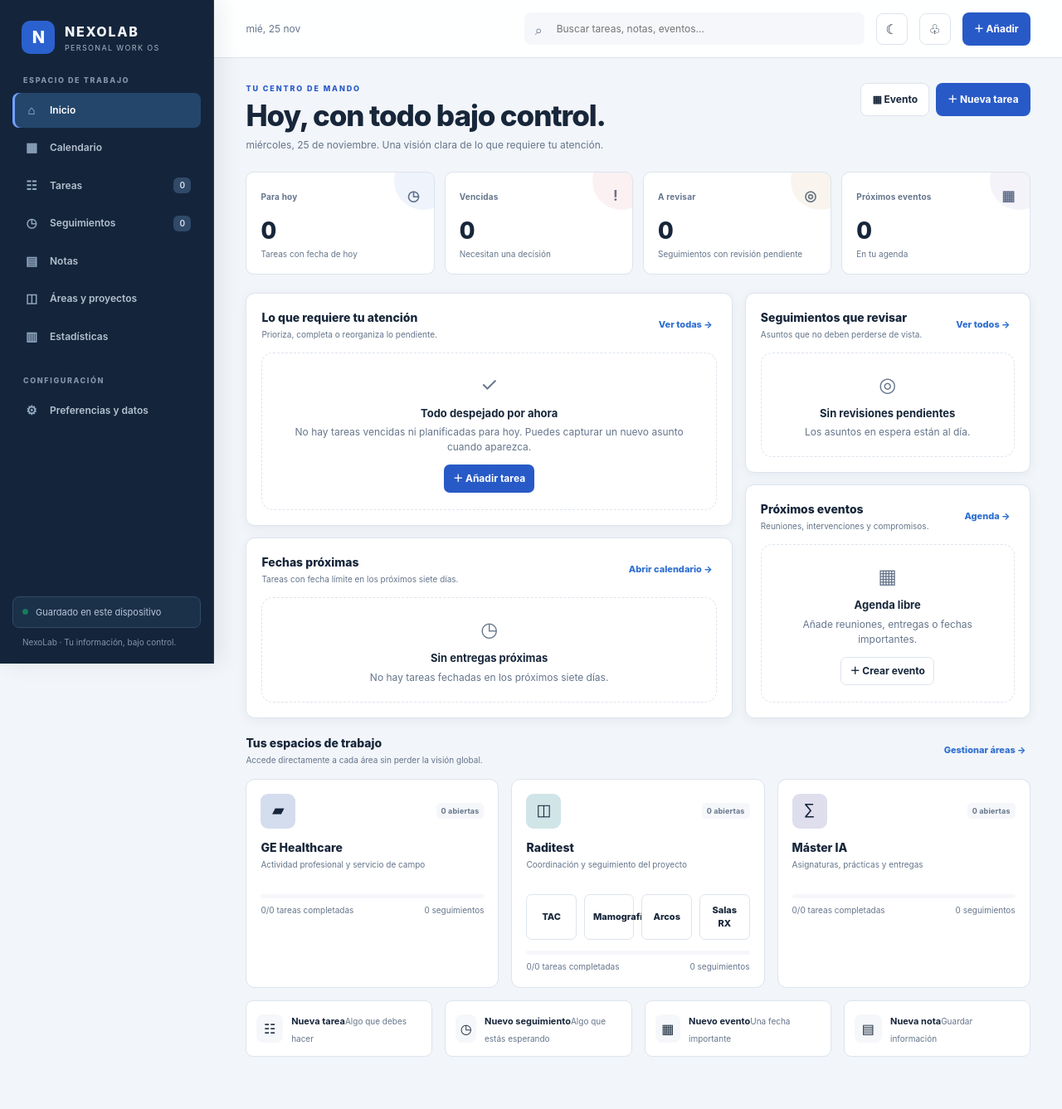
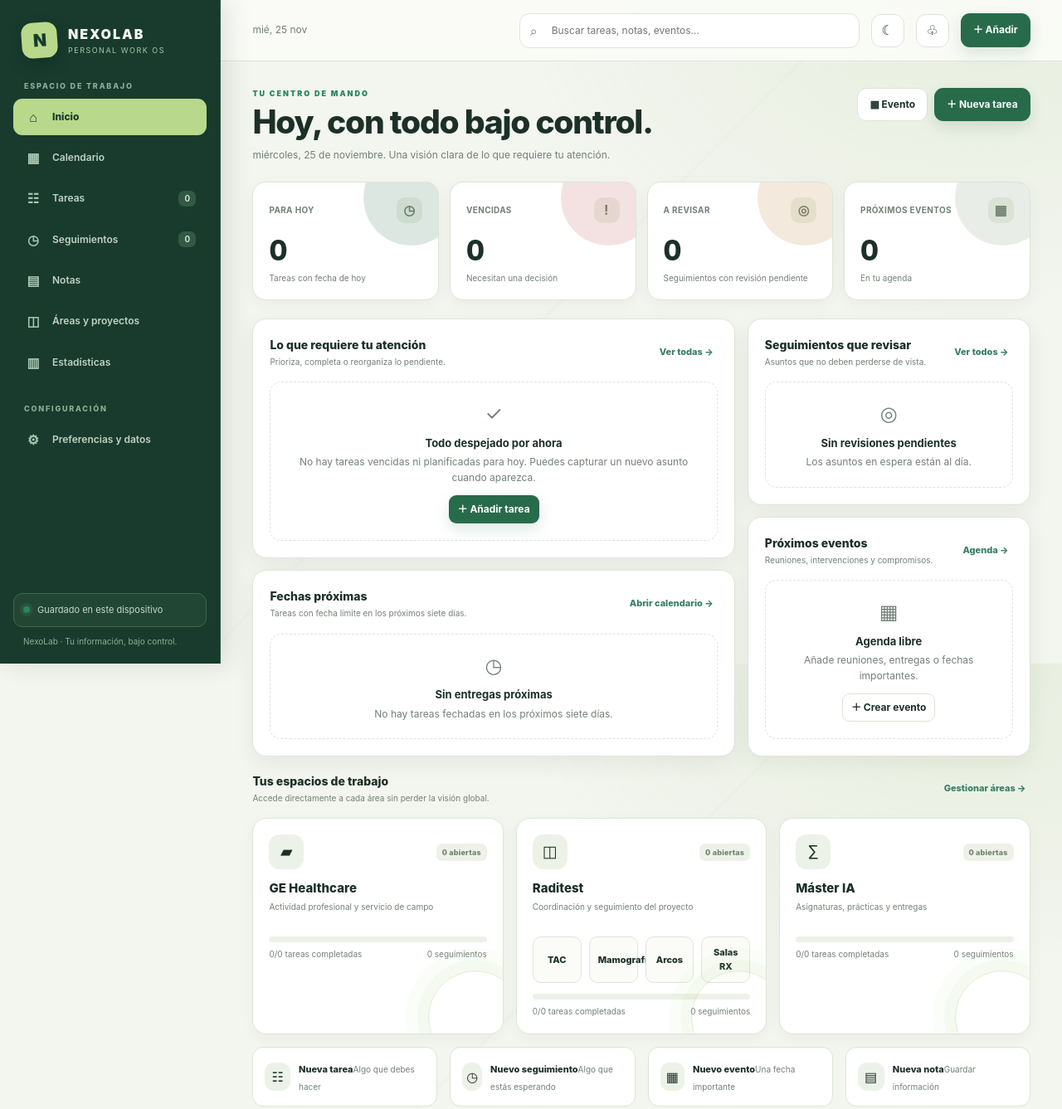
Before and after one commit to mariajega/nexoLAB, a plain HTML site: page index.html in a window 1280 px wide. Shown: the whole page at 83% size. Drawn offline with Linux system fonts and the light colour scheme.

Commit message:
Add files via upload

```diff
--- a/index.html
+++ b/index.html
@@ -78,48 +78,53 @@ a{color:var(--info)}
 @media(min-width:761px){.mobile-bottom,.mobile-fab{display:none!important}}
 
 /* =========================================================
-   NEXOLAB · VISUAL SYSTEM 2.0
-   Dirección: profesional / editorial / productividad.
-   Paleta slate + cobalt + teal; geometría más precisa.
+   NEXOLAB · BOTANICAL CONTROL ROOM 3.0
+   Distinct visual identity: forest / sage / lime / warm paper.
    ========================================================= */
 html[data-theme="light"]{
-  color-scheme:light;
-  --bg:#F2F5F9;--bg2:#FFFFFF;--card:#FFFFFF;--card2:#F5F7FA;--line:#DDE4ED;
-  --txt:#17263A;--mut:#65758B;--acc:#285AC7;--acc2:#0F8588;--ok:#167B5C;
-  --info:#2F6FD1;--warn:#A96D16;--bad:#C44252;--vio:#6558A6;--teal:#0F8588;
-  --shadow:0 3px 14px rgba(27,48,75,.055);--r:13px;--navw:258px;
+ color-scheme:light;--bg:#F3F5EF;--bg2:#FBFCF8;--card:#FFFFFF;--card2:#EDF2E8;--line:#DCE5D8;
+ --txt:#1C3028;--mut:#718176;--acc:#276B4B;--acc2:#8DBB62;--ok:#25865A;--info:#397E69;
+ --warn:#B27A2F;--bad:#B94D4D;--vio:#758D69;--teal:#4D9B7A;--shadow:0 8px 26px rgba(36,70,49,.07);--r:17px;--navw:266px;
 }
 html[data-theme="dark"]{
-  color-scheme:dark;
-  --bg:#101B2A;--bg2:#162438;--card:#192A40;--card2:#20344D;--line:#30445D;
-  --txt:#EAF0F6;--mut:#A5B4C7;--acc:#83A9FF;--acc2:#64C3C4;--ok:#69C6A5;
-  --info:#8AB5FF;--warn:#E4BB70;--bad:#F08B98;--vio:#B2A7F5;--teal:#66C3C5;
-  --shadow:0 8px 26px rgba(0,0,0,.17);--r:13px;--navw:258px;
+ color-scheme:dark;--bg:#101D18;--bg2:#172820;--card:#1B3026;--card2:#243B30;--line:#355143;
+ --txt:#EDF4EC;--mut:#A2B5A5;--acc:#9BCB78;--acc2:#B8D98B;--ok:#73C69A;--info:#8BC8AD;
+ --warn:#E1B76E;--bad:#E58D87;--vio:#B5C78F;--teal:#76BFA0;--shadow:0 9px 28px rgba(0,0,0,.22);--r:17px;--navw:266px;
 }
-html,body{font-family:Inter,"Aptos","Segoe UI",system-ui,-apple-system,Roboto,sans-serif;font-size:14px;letter-spacing:0;line-height:1.5}
-body{background:var(--bg);background-image:none}
-.sidebar{background:#14253B;border-right:1px solid #263B54;backdrop-filter:none;box-shadow:8px 0 26px rgba(18,37,59,.08);padding:25px 15px 18px;gap:25px}
-.brand{padding:0 11px;gap:12px}.brand-mark{width:40px;height:40px;border-radius:10px;background:#2B61CF;color:#fff;font-size:20px;font-weight:850;box-shadow:none;letter-spacing:-1px}
-.brand-name{font-size:16px;letter-spacing:1.7px;font-weight:850;color:#F3F6FB}.brand-sub{font-size:9px;letter-spacing:1.35px;color:#A7B6C8}
-.nav-label{color:#8295AC;font-size:9px;letter-spacing:1.6px;font-weight:800;padding:0 13px;margin-bottom:8px}
-.nav-list{gap:3px}.nav-btn{min-height:42px;border-radius:8px;padding:10px 12px;color:#B5C1D0;font-weight:600;font-size:12px;gap:11px;transition:background .14s,color .14s}
-.nav-btn:hover{background:#203852;color:#F7FAFF}.nav-btn.active{background:#24466B;color:#fff;box-shadow:inset 3px 0 #73A1FF}
-.nav-ico{font-size:15px;color:#91A8C1}.nav-btn.active .nav-ico{color:#AFC9FF}.nav-count{background:#304A68;color:#D6E2F1;border-radius:6px;font-size:10px}
-.storage-pill{background:#1B3049;border-color:#324B66;color:#B9C7D7;border-radius:8px;padding:10px 11px}.storage-dot{box-shadow:none;width:7px;height:7px}.sidebar-foot{color:#8295AC}
-.main{background:var(--bg)}.topbar{height:70px;padding:0 clamp(18px,3vw,40px);background:color-mix(in srgb,var(--bg2) 92%,transparent);border-bottom:1px solid var(--line);backdrop-filter:blur(14px)}
-.top-search input{border-radius:8px;background:var(--card2);border-color:transparent;height:39px;font-size:12px}.top-search input:focus{border-color:var(--info);background:var(--card)}
-.icon-btn{border-radius:8px;background:var(--card);border-color:var(--line);width:38px;height:38px}.btn{border-radius:8px;font-size:12px;font-weight:680;padding:9px 13px}.btn.primary{background:var(--acc);color:#fff;box-shadow:none}.btn.primary:hover{background:#1F4EAF;filter:none}.btn.small{border-radius:7px}
-.content{padding-top:30px}.eyebrow{font-size:9px;letter-spacing:1.9px;color:var(--acc);font-weight:800}.page-title{font-size:clamp(26px,3vw,35px);font-weight:760;letter-spacing:-1.1px;color:var(--txt)}.page-sub{font-size:12px;line-height:1.55;color:var(--mut)}
-.stats-grid{gap:12px}.stat-card{border-radius:10px;padding:16px 17px;min-height:105px;box-shadow:none;border-color:var(--line)}.stat-card:after{width:70px;height:70px;right:-22px;top:-25px;opacity:.07}.stat-top{font-size:10px;letter-spacing:.2px}.stat-value{font-size:29px;font-weight:760;letter-spacing:-.8px}.stat-foot{font-size:10px}
-.section-card{border-radius:11px;padding:18px;box-shadow:var(--shadow)}.section-title{font-size:14px;font-weight:760}.section-note{font-size:10px}.item-card{border-radius:9px;padding:11px 12px}.item-title{font-size:12px;font-weight:700}.item-meta{font-size:10px}.project-card{border-radius:11px;padding:17px;box-shadow:none}.project-card:hover{transform:translateY(-1px);border-color:var(--acc)}.project-icon{border-radius:9px}.project-name{font-size:14px;font-weight:760}.project-desc{font-size:10px}.progress{height:5px;border-radius:4px}.quick-card{border-radius:9px;padding:12px}.quick-ico{border-radius:8px}.quick-name{font-size:11px;font-weight:700}
-.pill{border-radius:5px;font-size:9px;letter-spacing:.15px;padding:3px 6px;font-weight:750}.check-circle{border-radius:5px}.tiny-btn{border-radius:7px}.control{border-radius:8px}.segmented{border-radius:8px}.segmented button{border-radius:6px}.kanban-col{border-radius:10px}.kanban-task{background:var(--card)}
-.calendar-card{border-radius:11px}.cal-day{border-radius:7px}.cal-day.today{border-color:var(--acc)}.cal-day.selected{background:color-mix(in srgb,var(--acc) 10%,var(--card));border-color:var(--acc)}
-.followup-card{border-radius:10px}.age-num{font-size:18px;font-weight:760}.note-card{border-radius:10px}.area-chip{border-radius:7px}.ring{width:106px;height:106px}.modal{border-radius:14px}.modal-head{padding:17px 19px}.modal-title{font-weight:760}.field input,.field select,.field textarea{border-radius:8px}.toast{border-radius:8px}
-.mobile-bottom{background:color-mix(in srgb,var(--bg2) 96%,transparent);border-top-color:var(--line)}.mobile-nav{font-weight:650;font-size:9px}.mobile-nav.active{color:var(--acc)}.mobile-fab{background:var(--acc);color:#fff;border-radius:13px;box-shadow:0 7px 18px color-mix(in srgb,var(--acc) 24%,transparent)}
+html,body{font-family:Inter,"Aptos","Segoe UI",system-ui,-apple-system,Roboto,sans-serif;font-size:14px;letter-spacing:0;line-height:1.52}
+body{background:var(--bg);background-image:radial-gradient(ellipse at 92% 0%,color-mix(in srgb,var(--acc2) 12%,transparent),transparent 34%),linear-gradient(135deg,transparent 0 49.8%,color-mix(in srgb,var(--acc) 2%,transparent) 50%,transparent 50.2%);background-attachment:fixed}
+.sidebar{background:#183B2D;border-right:1px solid #2B5541;backdrop-filter:none;box-shadow:8px 0 30px rgba(23,58,42,.12);padding:27px 16px 19px;gap:27px}
+.brand{padding:0 10px;gap:13px}.brand-mark{width:43px;height:43px;border-radius:13px;background:#B8D98B;color:#183B2D;font-size:21px;font-weight:950;box-shadow:0 7px 18px #081c1240;letter-spacing:-1px;transform:rotate(-4deg)}
+.brand-name{font-size:16px;letter-spacing:2px;font-weight:900;color:#F4F7EF}.brand-sub{font-size:9px;letter-spacing:1.5px;color:#A9C5B1}
+.nav-label{color:#8EAF99;font-size:9px;letter-spacing:1.8px;font-weight:850;padding:0 13px;margin-bottom:8px}
+.nav-list{gap:5px}.nav-btn{min-height:44px;border-radius:11px;padding:10px 13px;color:#C1D2C5;font-weight:620;font-size:12px;gap:12px;transition:background .16s,color .16s}
+.nav-btn:hover{background:#244C39;color:#fff}.nav-btn.active{background:#B8D98B;color:#183B2D;box-shadow:none;font-weight:850}
+.nav-ico{font-size:16px;color:#A9C5B1}.nav-btn.active .nav-ico{color:#183B2D}.nav-count{background:#315A44;color:#E0EDE2;border-radius:7px;font-size:10px}.nav-btn.active .nav-count{background:#D7E9C2;color:#254C35}
+.storage-pill{background:#214633;border-color:#41664E;color:#C7D8CA;border-radius:11px;padding:11px}.storage-dot{box-shadow:0 0 0 4px #6da77c22}.sidebar-foot{color:#8EAF99}
+.main{background:transparent}.topbar{height:74px;padding:0 clamp(18px,3vw,42px);background:color-mix(in srgb,var(--bg2) 88%,transparent);border-bottom:1px solid var(--line);backdrop-filter:blur(16px)}
+.top-search input{border-radius:12px;background:var(--card);border-color:var(--line);height:42px;font-size:12px}.top-search input:focus{border-color:var(--acc)}
+.icon-btn{border-radius:12px;background:var(--card);border-color:var(--line);width:40px;height:40px}.btn{border-radius:11px;font-size:12px;font-weight:750;padding:10px 14px}.btn.primary{background:#276B4B;color:#fff;box-shadow:0 7px 17px #276b4b28}.btn.primary:hover{background:#1F583D}.btn.small{border-radius:9px}
+.content{padding-top:32px}.eyebrow{font-size:9px;letter-spacing:2px;color:var(--ok);font-weight:900}.page-title{font-size:clamp(28px,3.2vw,39px);font-weight:820;letter-spacing:-1.25px;color:var(--txt)}.page-sub{font-size:12px;line-height:1.6;color:var(--mut)}
+/* Stronger information graphics and less generic dashboard cards */
+.stats-grid{gap:13px}.stat-card{border-radius:16px;padding:18px 19px;min-height:124px;box-shadow:0 5px 18px rgba(35,72,48,.045);border-color:var(--line)}.stat-card:after{width:115px;height:115px;right:-25px;top:-39px;opacity:.16;background:var(--glow,var(--acc2))}.stat-top{font-size:10px;letter-spacing:.35px;text-transform:uppercase}.stat-icon{display:grid;place-items:center;width:31px;height:31px;border-radius:10px;background:var(--card2);font-size:16px}.stat-value{font-size:34px;font-weight:850;letter-spacing:-1.2px;margin-top:13px}.stat-foot{font-size:10px;margin-top:5px}
+.section-card{border-radius:17px;padding:20px;box-shadow:var(--shadow);border-color:var(--line)}.section-title{font-size:14px;font-weight:850}.section-note{font-size:10px}.section-head{margin-bottom:16px}
+.item-card{border-radius:12px;padding:13px 14px;background:var(--bg2)}.item-title{font-size:12px;font-weight:780}.item-meta{font-size:10px}.project-card{border-radius:17px;padding:19px;box-shadow:0 5px 18px rgba(35,72,48,.045);position:relative;overflow:hidden}.project-card:after{content:"";position:absolute;right:-24px;bottom:-38px;width:112px;height:112px;border:1px solid color-mix(in srgb,var(--acc2) 28%,transparent);border-radius:50%;box-shadow:0 0 0 13px color-mix(in srgb,var(--acc2) 5%,transparent),0 0 0 27px color-mix(in srgb,var(--acc2) 4%,transparent);pointer-events:none}.project-card:hover{transform:translateY(-2px);border-color:var(--acc2)}.project-icon{border-radius:13px;background:var(--card2)}.project-name{font-size:15px;font-weight:850}.project-desc{font-size:10px}.progress{height:7px;border-radius:8px;background:var(--card2)}
+.quick-card{border-radius:13px;padding:14px;border:1px solid var(--line);background:var(--card)}.quick-card:hover{border-color:var(--acc2);transform:translateY(-2px)}.quick-ico{border-radius:11px;background:var(--card2)}.quick-name{font-size:11px;font-weight:800}
+.pill{border-radius:7px;font-size:9px;letter-spacing:.2px;padding:4px 7px;font-weight:820}.check-circle{border-radius:8px}.tiny-btn{border-radius:9px}.control{border-radius:10px}.segmented{border-radius:11px}.segmented button{border-radius:8px}.kanban-col{border-radius:14px}.kanban-task{background:var(--card)}
+.calendar-card{border-radius:16px}.cal-day{border-radius:10px}.cal-day.today{border-color:var(--acc2);box-shadow:inset 0 0 0 1px var(--acc2)}.cal-day.selected{background:color-mix(in srgb,var(--acc2) 17%,var(--card));border-color:var(--acc)}
+.followup-card{border-radius:14px}.age-num{font-size:21px;font-weight:850;color:var(--acc)}.note-card{border-radius:14px}.area-chip{border-radius:10px}.ring{width:118px;height:118px}.modal{border-radius:19px}.modal-head{padding:19px 21px}.modal-title{font-weight:850}.field input,.field select,.field textarea{border-radius:10px}.toast{border-radius:12px}
+.chart-bars{height:176px}.bar{border-radius:9px 9px 3px 3px}.ring:after{inset:12px}
+.mobile-bottom{background:color-mix(in srgb,var(--bg2) 96%,transparent);border-top-color:var(--line)}.mobile-nav{font-weight:750;font-size:9px}.mobile-nav.active{color:var(--acc)}.mobile-fab{background:#276B4B;color:#fff;border-radius:17px;box-shadow:0 9px 24px #276b4b40}
+/* Dashboard composition: editorial green hero, distinctive from the sibling apps */
+.dashboard-hero,.welcome-panel,.hero-panel{background:linear-gradient(112deg,#183B2D 0%,#276B4B 66%,#4D8A5B 100%);color:#F5F8F0;border:0;border-radius:22px;position:relative;overflow:hidden;box-shadow:0 14px 35px rgba(28,75,49,.18)}
+.dashboard-hero:after,.welcome-panel:after,.hero-panel:after{content:"";position:absolute;width:290px;height:290px;border:1px solid #ffffff26;border-radius:50%;right:-80px;top:-145px;box-shadow:0 0 0 24px #ffffff0c,0 0 0 50px #ffffff09,0 0 0 78px #ffffff07;pointer-events:none}
+.dashboard-hero h1,.welcome-panel h1,.hero-panel h1{color:#F5F8F0}.dashboard-hero p,.welcome-panel p,.hero-panel p{color:#D5E7D7}
+.page-head .eyebrow{color:var(--ok)}
 @media(max-width:760px){
-  .topbar{height:60px}.mobile-brand{font-weight:800;letter-spacing:1.1px;font-size:12px}.mobile-brand .brand-mark{border-radius:8px;width:30px;height:30px;font-size:15px}
-  .content{padding-top:22px}.page-title{font-size:26px}.stat-card{border-radius:9px}.section-card{border-radius:10px;padding:13px}.modal{border-radius:15px 15px 0 0}
+ .sidebar{display:none}.topbar{height:62px}.mobile-brand{font-weight:900;letter-spacing:1.3px;font-size:12px}.mobile-brand .brand-mark{border-radius:11px;width:32px;height:32px;font-size:16px;background:#B8D98B;color:#183B2D}
+ .content{padding-top:23px}.page-title{font-size:28px}.stat-card{border-radius:14px;min-height:106px;padding:14px}.stat-value{font-size:29px}.section-card{border-radius:15px;padding:14px}.project-card{border-radius:15px;padding:15px}.modal{border-radius:19px 19px 0 0}.dashboard-hero,.welcome-panel,.hero-panel{border-radius:18px}
 }
+@media(min-width:761px){.mobile-bottom,.mobile-fab{display:none!important}}
 
 </style>
 </head>
@@ -175,7 +180,7 @@ body{background:var(--bg);background-image:none}
 'use strict';
 /* NexoLab · aplicación personal de organización. Datos locales primero, sincronización opcional con Drive. */
 const APP_VERSION = 2;
-const BUILD_VERSION = '2026.11.25.2';
+const BUILD_VERSION = '2026.11.25.3';
 const DB_NAME = 'nexolab-db', DB_STORE = 'app';
 const $ = (s,root=document) => root.querySelector(s);
 const $$ = (s,root=document) => [...root.querySelectorAll(s)];
@@ -228,7 +233,7 @@ function taskCounts(){const all=visibleTasks();return {open:all.filter(t=>t.stat
 function projectCount(id){const tasks=visibleTasks().filter(t=>t.projectId===id&&t.status!=='done');const total=visibleTasks().filter(t=>t.projectId===id).length;return {open:tasks.length,total,done:total-tasks.length,follow:visibleFollowups().filter(f=>f.projectId===id).length};}
 function toast(msg,type=''){const el=document.createElement('div');el.className='toast '+type;el.textContent=msg;$('#toastArea').append(el);setTimeout(()=>el.remove(),3500);}
 function setView(v){if(v!=='projectDetail'){currentProjectId='work';currentArea='';}currentView=v;render();$$('[data-view]').forEach(b=>b.classList.toggle('active',b.dataset.view===v));$('#searchResults').classList.remove('open');$('#globalSearch').value='';window.scrollTo({top:0,behavior:'smooth'});}
-function setTheme(theme){S.settings.theme=theme;document.documentElement.dataset.theme=theme;const meta=$('meta[name="theme-color"]');if(meta)meta.content=theme==='dark'?'#101B2A':'#F2F5F9';$('#themeBtn').textContent=theme==='dark'?'☼':'☾';persist(false);}
+function setTheme(theme){S.settings.theme=theme;document.documentElement.dataset.theme=theme;const meta=$('meta[name="theme-color"]');if(meta)meta.content=theme==='dark'?'#101D18':'#F3F5EF';$('#themeBtn').textContent=theme==='dark'?'☼':'☾';persist(false);}
 function navCounts(){$('#navTaskCount').textContent=taskCounts().open;$('#navFollowCount').textContent=visibleFollowups().length;}
 function render(){navCounts();updateStorageStatus();const root=$('#viewRoot');const views={dashboard:renderDashboard,calendar:renderCalendar,tasks:renderTasks,waiting:renderWaiting,notes:renderNotes,projects:renderProjects,analytics:renderAnalytics,settings:renderSettings,more:renderMore};root.innerHTML=(views[currentView]||renderDashboard)();bindSettings();$$('[data-view]').forEach(b=>b.classList.toggle('active',b.dataset.view===currentView));}
 function pageHead(eyebrow,title,sub,actions=''){return `<div class="page-head"><div><div class="eyebrow">${eyebrow}</div><h1 class="page-title">${title}</h1><div class="page-sub">${sub}</div></div><div class="head-actions">${actions}</div></div>`;}
@@ -350,7 +355,7 @@ async function importData(file){try{const payload=JSON.parse(await file.text());
 function mergeRecords(a,b){const map=new Map();[...(a||[]),...(b||[])].forEach(r=>{const old=map.get(r.id);if(!old||byUpdated(r,old)>=0)map.set(r.id,r);});return [...map.values()];}
 function mergeStates(local,remote){const out=normalizeState(local);for(const k of ['tasks','followups','events','notes','projects'])out[k]=mergeRecords(local[k],remote[k]);out.settings={...remote.settings,...local.settings};out.meta={...remote.meta,...local.meta};out.updatedAt=nowISO();return out;}
 async function forcePersist(){clearTimeout(saveTimer);try{const db=await openDB();if(db)await new Promise((res,rej)=>{const tx=db.transaction(DB_STORE,'readwrite');tx.objectStore(DB_STORE).put({id:'state',value:S});tx.oncomplete=res;tx.onerror=()=>rej(tx.error);});else localStorage.setItem('nexolab-state',JSON.stringify(S));updateStorageStatus();}catch(e){console.error(e);}}
-function updateThemeFromSettings(){document.documentElement.dataset.theme=S.settings.theme||'dark';const meta=$('meta[name="theme-color"]');if(meta)meta.content=S.settings.theme==='dark'?'#101B2A':'#F2F5F9';$('#themeBtn').textContent=S.settings.theme==='dark'?'☼':'☾';}
+function updateThemeFromSettings(){document.documentElement.dataset.theme=S.settings.theme||'dark';const meta=$('meta[name="theme-color"]');if(meta)meta.content=S.settings.theme==='dark'?'#101D18':'#F3F5EF';$('#themeBtn').textContent=S.settings.theme==='dark'?'☼':'☾';}
 function notifyPermission(){return ('Notification' in window)?Notification.permission:'unsupported';}
 async function enableNotifications(){if(!('Notification'in window)){toast('Este navegador no admite notificaciones.','error');return;}try{const p=await Notification.requestPermission();if(p==='granted'){S.settings.notifyEnabled=true;persist(false);toast('Notificaciones activadas en este dispositivo.','good');scanReminders(true);}else toast('No se concedió permiso para notificaciones.','error');render();}catch(e){toast('No se pudo activar el permiso.','error');}}
 async function sendNotice(title,body,tag){if(notifyPermission()!=='granted')return;try{if('serviceWorker'in navigator){const reg=await navigator.serviceWorker.ready;await reg.showNotification(title,{body,tag,icon:'icon.svg',badge:'icon.svg',data:{url:'./'}});}else new Notification(title,{body,tag});}catch(e){console.warn('Notification failed',e);}}
--- a/sw.js
+++ b/sw.js
@@ -1,5 +1,5 @@
 const CACHE_PREFIX = 'nexolab-shell-';
-const CACHE_VERSION = 'v3-professional-20261125';
+const CACHE_VERSION = 'v4-botanical-20261125';
 const CACHE = CACHE_PREFIX + CACHE_VERSION;
 const SHELL = ['./', './index.html', './manifest.json', './version.json', './icon.svg', './icon-192.png', './icon-512.png'];
 
--- a/version.json
+++ b/version.json
@@ -1,5 +1,6 @@
 {
-  "version": "2026.11.25.2",
+  "version": "2026.11.25.3",
   "name": "NexoLab",
-  "updated": "2026-11-25"
+  "updated": "2026-11-25",
+  "visual": "Botanical Control Room"
 }
```
Also changed, not shown: icon-192.png, icon-512.png, icon.svg, manifest.json, 1 other file.
